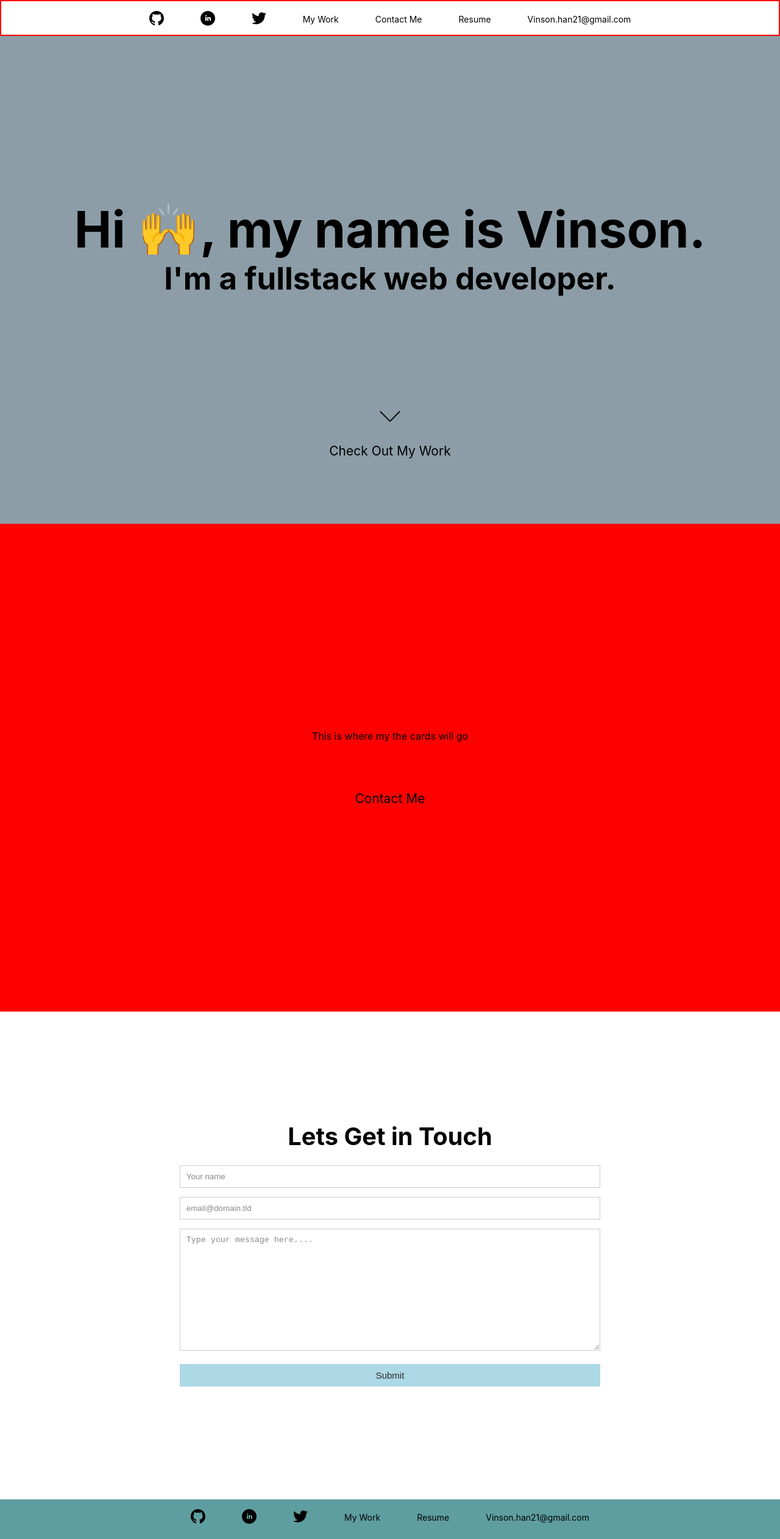
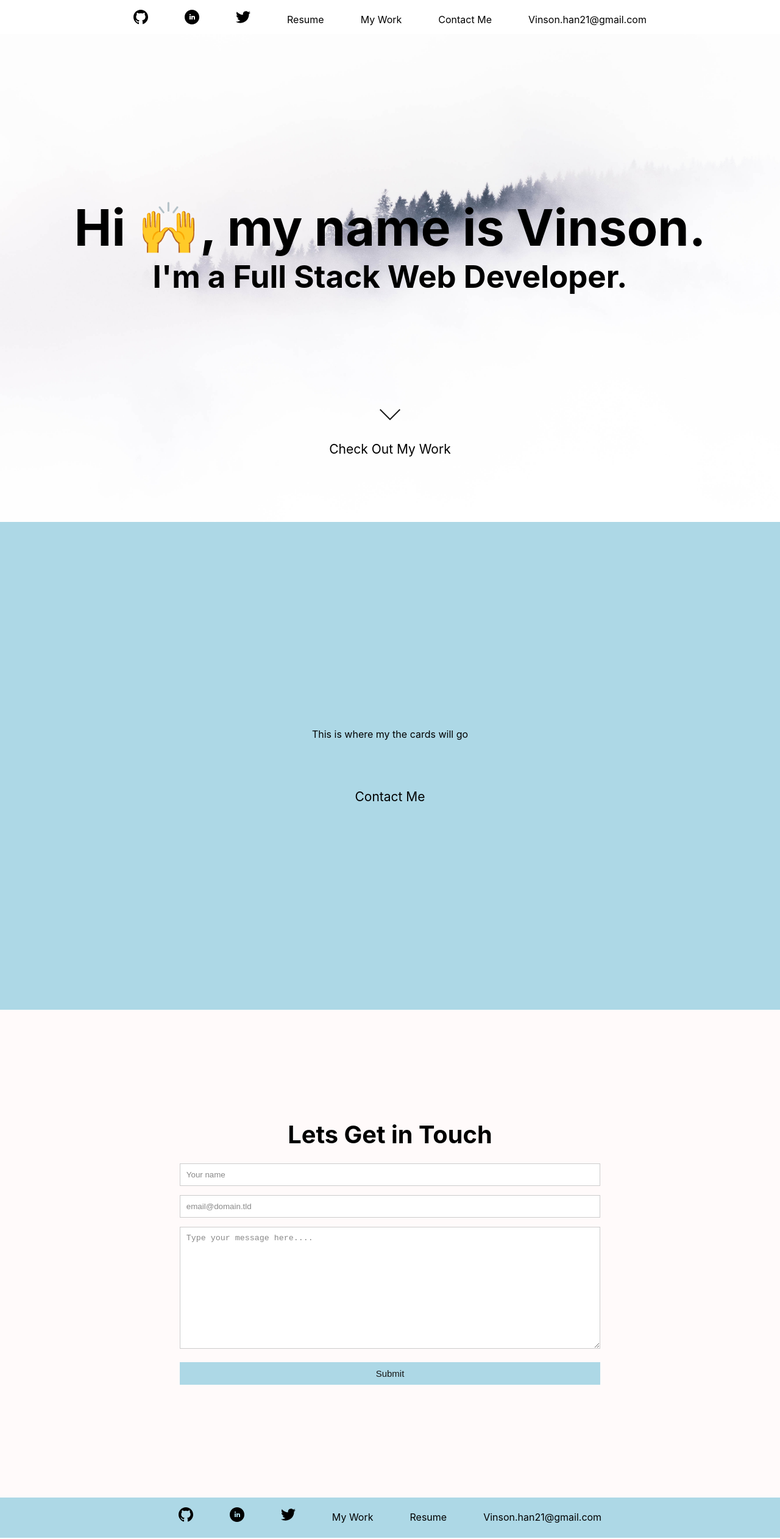
Before and after one commit to vinson-han/Portfolio, a plain HTML site: page index.html in a window 1280 px wide. Shown: the whole page at 61% size. Drawn offline with Linux system fonts and the light colour scheme.

Commit message:
bg image

```diff
--- a/index.html
+++ b/index.html
@@ -12,15 +12,15 @@
         <li class="github"><a href="https://github.com/vinson-han"><img src="./icon/github.svg" alt="github icon"></a></li>
         <li class="linkden"><a href="https://www.linkedin.com/in/vinson-han/"><img src="./icon/linkeden.svg" alt="linkden icon"></a></li>
         <li class="twitter"><a href="https://twitter.com/vinsonhan1/"><img src="./icon/twitter.svg" alt="twitter icon"></a></li>
+        <li class="My Work"><a href="#">Resume</a></li>
         <li ><a href="#myWork">My Work</a></li>
         <li><a href="#footer">Contact Me</li>
-        <li class="My Work"><a href="#">Resume</a></li>
         <li class="Contact"><a href="mailto:Vinson.han21@gmail.com">Vinson.han21@gmail.com</a></li>
     </nav>
     <main>
         <section id="landing" class="container">
             <div id="intro"><h1 > Hi 🙌, my name is Vinson.</h1></div>
-            <div id="bio"><h2> I'm a <span id="roles">fullstack web developer.<span></span></h1></div>
+            <div id="bio"><h2> I'm a <span id="roles"><span></span></h1></div>
             <div id ="scroll"><a href="#myWork"><span></span></a></div>
             <div id ="link"><a href="#myWork"><span>Check Out My Work</span></a></div>
         </section>
@@ -29,7 +29,7 @@
             <div id ="link"><a href="#footer"><span>Contact Me</span></a></div>
         </section>
         <section id="contact" class="container">
-            <form id="contact" action="https://formspree.io/f/mzbyrdkg" method="post">
+            <form id="" action="https://formspree.io/f/mzbyrdkg" method="post">
                       <h3>Lets Get in Touch</h3>
 
                          <label for="full-name"></label>
--- a/script.js
+++ b/script.js
@@ -0,0 +1,16 @@
+
+let i =0,text
+text = "Full Stack Web Developer."
+
+
+function typing(){
+
+    if(i < text.length){
+        document.getElementById("roles").innerHTML += text.charAt(i)
+        console.log(text.charAt(i))
+        i++;
+        setTimeout(typing,50);
+    }
+}
+
+typing();
--- a/style.css
+++ b/style.css
@@ -6,18 +6,19 @@
 }
 html,body{
     height: 100%;
+
     font-family: -apple-system, BlinkMacSystemFont, sans-serif;
 
 }
 
 nav{
     padding-top: 10px;
-    border: 2px red solid;
+    background: white;
     list-style-type: none;
     display: flex;
     justify-content: center;
     line-height: 2;
-    font-size: 14px;
+    font-size: 16px;
 
 }
 .menu > li{
@@ -33,7 +34,13 @@ nav{
     text-align: center;
 }
 #landing{
-    background: hsla(203, 20%, 40%, 0.664);
+    color: black;
+    background-image: url("./img/background.jpg");
+    background-repeat:no-repeat;
+    background-position: 50% 75% ;
+    background-size: cover;
+
+
 }
 #scroll{
 
@@ -59,23 +66,23 @@ nav{
     text-decoration: none;
 }
 #link a:hover{
-    color: rgba(19, 18, 18, 0.884);
+    color: rgba(27, 27, 27, 0.705);
 }
 
 #myWork{
-    background: red;
+    background:lightblue;
 }
 
 
 #footer{
     padding: 10px 20px;
-    background: cadetblue;
+    background: lightblue;
 
     list-style-type: none;
     display: flex;
     justify-content: center;
     line-height: 2;
-    font-size: 14px;
+    font-size: 16px;
 
 
 }
@@ -134,9 +141,8 @@ li a:hover{
   #contact {
 
     padding: 25px;
-
     font-size: 34px;
-
+    background: hsl(0, 100%, 99%);
     justify-content: center;
     align-items: center;
   }
@@ -164,7 +170,7 @@ li a:hover{
     width: 100%;
     border: none;
     background: lightblue;
-    color: rgb(43, 43, 43);
+    color: rgb(20, 20, 20);
     margin: 0 0 5px;
     padding: 10px;
     font-size: 15px;
```
Also changed, not shown: img/background.jpg (added).
